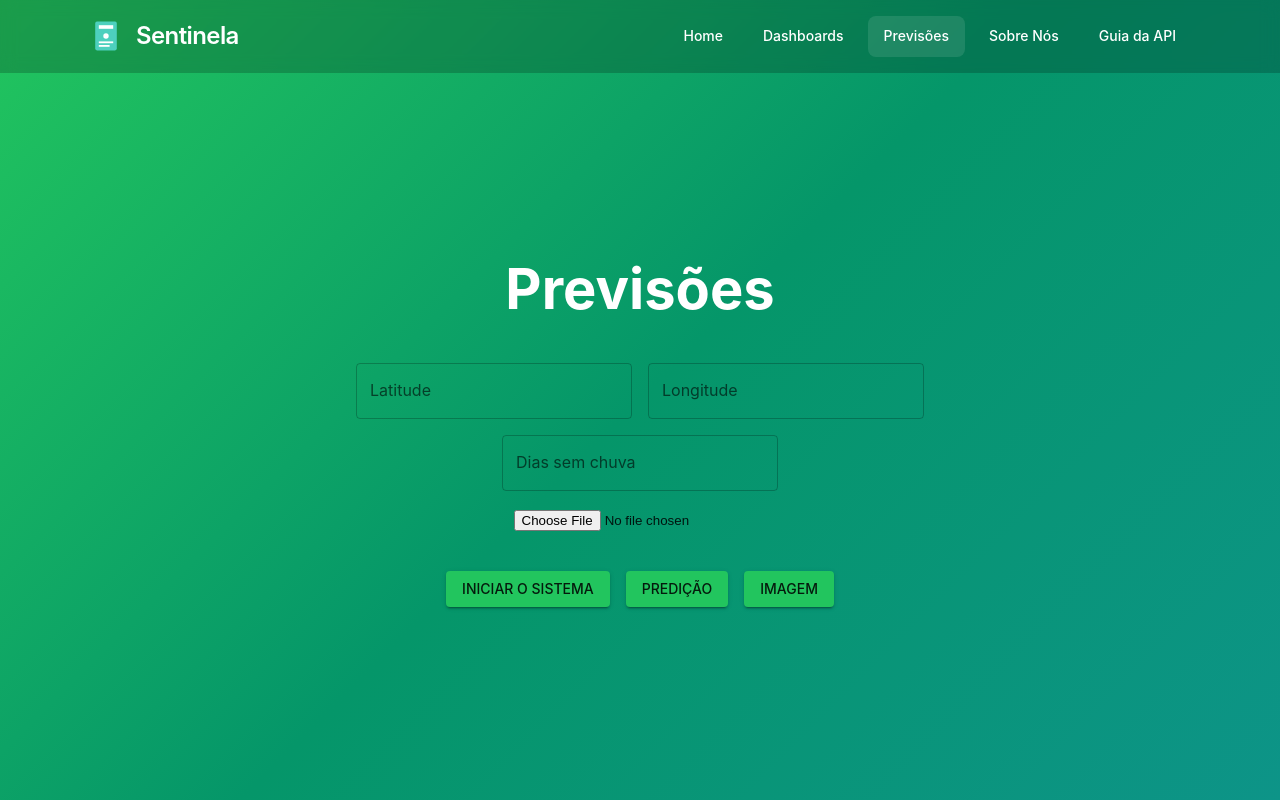
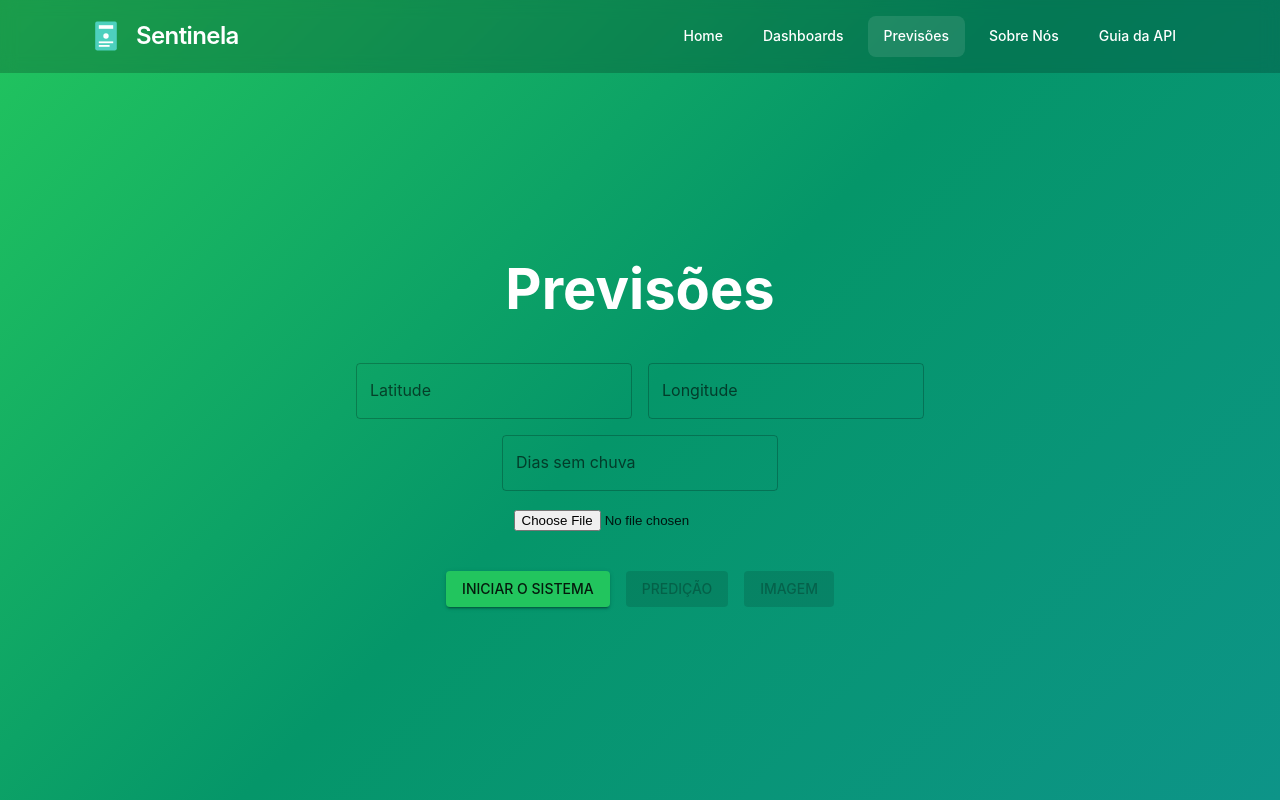
Before and after one commit to caetrias/sentinela-front, a React (Create React App) app: page / in a window 1280 px wide. Both pictures are taken after a click on the button "Previsões". Built offline with nearby package versions, Linux system fonts and the light colour scheme.

Commit message:
fixing some requests

```diff
--- a/src/pages/Previsoes.jsx
+++ b/src/pages/Previsoes.jsx
@@ -10,13 +10,18 @@ export const Previsoes = () => {
   const [longitude, setLongitude] = React.useState('');
   const [daysWithoutRain, setDaysWithoutRain] = React.useState('');
   const [file, setFile] = useState(null);
+  const [isStarting, setIsStarting] = useState(false);
+  const [hasStarted, setHasStarted] = useState(false);
 
   const handleStartSystemClick = async (event) => {
     event.preventDefault();
+    setIsStarting(true);
 
     try {
       const res = await axios.get("https://sentinela-bii6.onrender.com/sent/ping");
       console.log(res.data);
+      setHasStarted(true);
+
     } catch (err) {
       console.error("ERRO COMPLETO:", err);
       if (err.response) {
@@ -28,6 +33,8 @@ export const Previsoes = () => {
         console.error("Erro ao configurar requisição:", err.message);
       }
     }
+    console.log("Sistema iniciado");
+    setIsStarting(false);
   };
 
   const handlePredictionClick = async (event) => {
@@ -96,13 +103,13 @@ export const Previsoes = () => {
           </div>
         </Box>
         <Box sx={{ textAlign: 'center', mt: 4, '& > :not(style)': { m: 1 } }}>
-          <Button variant="contained" color="primary" href="/" onClick={handleStartSystemClick}>
+          <Button variant="contained" color="primary" href="/" onClick={handleStartSystemClick} loading={isStarting}>
             Iniciar o sistema
           </Button>
-          <Button variant="contained" color="primary" href="/" onClick={handlePredictionClick}>
+          <Button variant="contained" color="primary" href="/" onClick={handlePredictionClick} disabled={!hasStarted}>
             Predição
           </Button>
-          <Button variant="contained" color="primary" href="/" onClick={handleImageClick}>
+          <Button variant="contained" color="primary" href="/" onClick={handleImageClick} disabled={!hasStarted}>
             Imagem
           </Button>
         </Box>
```
